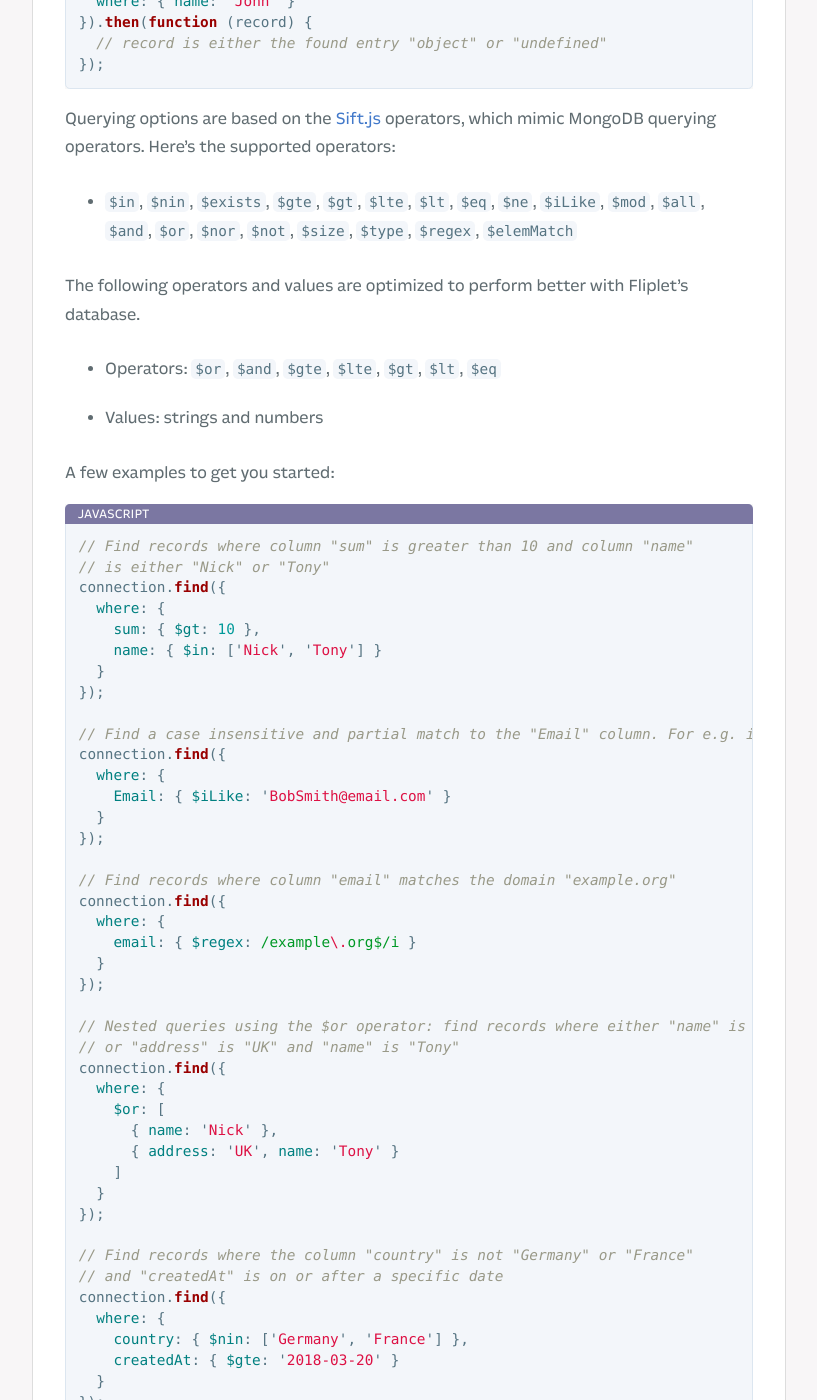
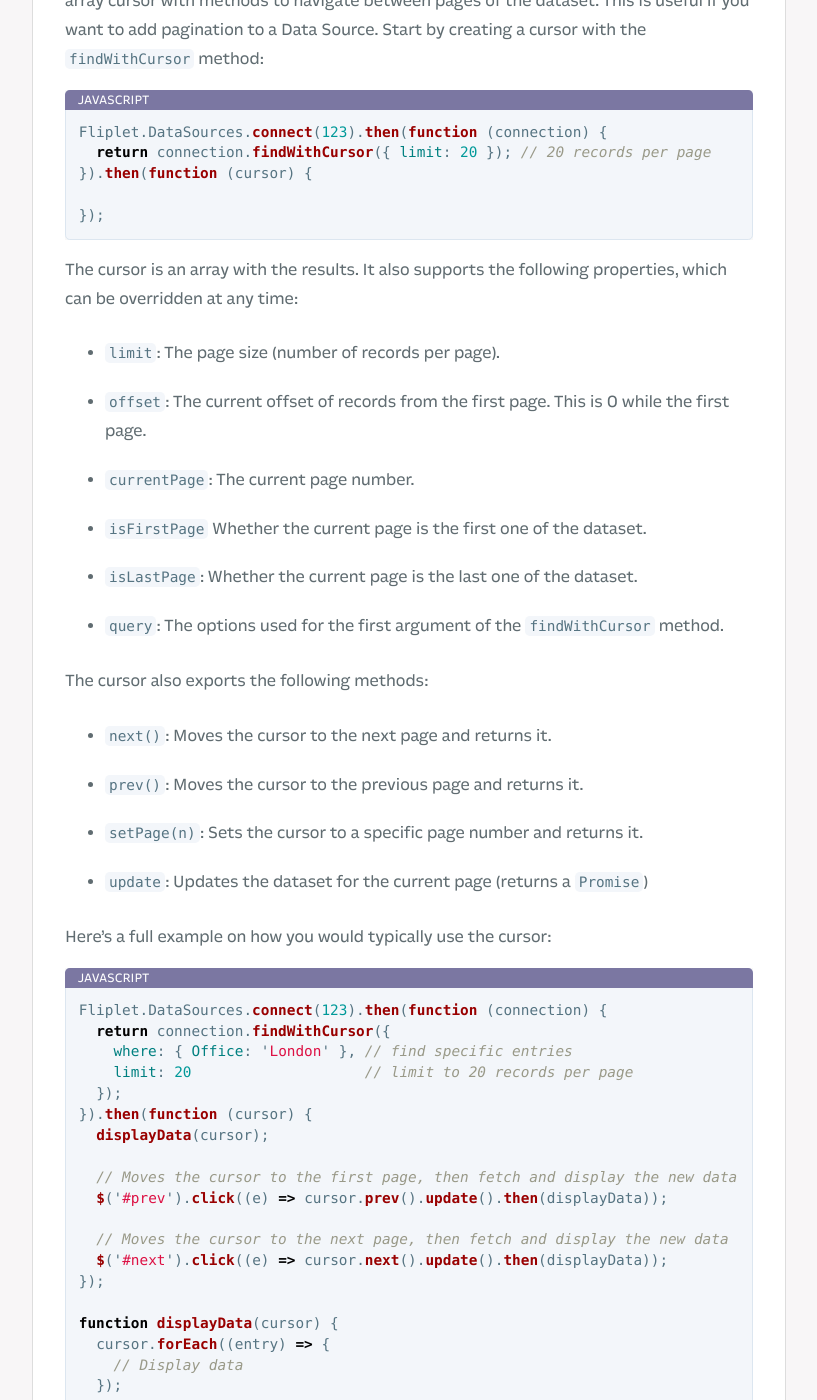
Before and after one commit to Fliplet/fliplet-cli, a Jekyll site: the page built from docs/API/fliplet-datasources.md, in a window 1280 px wide and 1400 px high, scrolled down 4628 px. Shown: the whole window, without its empty margins (254-1071 px from the left). Built offline with Jekyll 4.4.1, drawn with Linux system fonts in a browser that asks for light colours; nearby versions of some CDN libraries; our own code applies the rules of GitHub Pages for plain Markdown files; library files that are not in the unit come from our copies; comment, search, counter and statistics services are not loaded; a style sheet for code colours, icons or effects is not loaded; some of the changed text lies outside the part shown.

Commit message:
more docs for cursor

````diff
--- a/docs/API/fliplet-datasources.md
+++ b/docs/API/fliplet-datasources.md
@@ -13,7 +13,8 @@ The `fliplet-datasources` package contains the following namespaces:
       - [Connect to a data source by Name](#connect-to-a-data-source-by-name)
     - [Connection instance methods](#connection-instance-methods)
       - [Fetch all records from a data source](#fetch-all-records-from-a-data-source)
-      - [Find a specific record](#find-a-specific-record)
+      - [Fetch records with a pagination cursor](#fetch-records-with-a-pagination-cursor)
+      - [Find specific records](#find-specific-records)
       - [Find a record by its ID](#find-a-record-by-its-id)
       - [Filter the columns returned when finding records](#filter-the-columns-returned-when-finding-records)
       - [Run aggregation queries](#run-aggregation-queries)
@@ -118,6 +119,7 @@ Fliplet.DataSources.connectByName("Attendees").then(function (connection) {
 
 ### Fetch all records from a data source
 
+Use the `find` method to fetch all records from a Data source
 ```js
 // use "find" with no options to get all entries
 connection.find().then(function (records) {
@@ -145,7 +147,67 @@ Fliplet.DataSources.connect(123).then(function (connection) {
 });
 ```
 
-### Find a specific record
+### Fetch records with a pagination cursor
+
+A more powerful alternative to the `find` method is `findWithCursor`, which creates an array cursor with methods to navigate between pages of the dataset. This is useful if you want to add pagination to a Data Source. Start by creating a cursor with the `findWithCursor` method:
+
+```js
+Fliplet.DataSources.connect(123).then(function (connection) {
+  return connection.findWithCursor({ limit: 20 }); // 20 records per page
+}).then(function (cursor) {
+
+});
+```
+
+The cursor is an array with the results. It also supports the following properties, which can be overridden at any time:
+
+- `limit`: The page size (number of records per page).
+- `offset`: The current offset of records from the first page. This is 0 while the first page.
+- `currentPage`: The current page number.
+- `isFirstPage` Whether the current page is the first one of the dataset.
+- `isLastPage`: Whether the current page is the last one of the dataset.
+- `query`: The options used for the first argument of the `findWithCursor` method.
+
+The cursor also exports the following methods:
+
+- `next()`: Moves the cursor to the next page and returns it.
+- `prev()`: Moves the cursor to the previous page and returns it.
+- `setPage(n)`: Sets the cursor to a specific page number and returns it.
+- `update`: Updates the dataset for the current page (returns a `Promise`)
+
+Here's a full example on how you would typically use the cursor:
+
+```js
+Fliplet.DataSources.connect(123).then(function (connection) {
+  return connection.findWithCursor({
+    where: { Office: 'London' }, // find specific entries
+    limit: 20                    // limit to 20 records per page
+  });
+}).then(function (cursor) {
+  displayData(cursor);
+
+  // Moves the cursor to the first page, then fetch and display the new data
+  $('#prev').click((e) => cursor.prev().update().then(displayData));
+
+  // Moves the cursor to the next page, then fetch and display the new data
+  $('#next').click((e) => cursor.next().update().then(displayData));
+});
+
+function displayData(cursor) {
+  cursor.forEach((entry) => {
+    // Display data
+  });
+
+  if (cursor.isFirstPage) {
+    // Disable "previous" button
+  } else if (cursor.isLastPage) {
+    // Disable "next" button
+  }
+}
+```
+
+
+### Find specific records
 
 The `findOne` method allows you to look for up to one record, limiting the amount of entries returned if you're only looking for one specific entry.
 
@@ -166,7 +228,7 @@ The following operators and values are optimized to perform better with Fliplet'
   - Operators: `$or`, `$and`, `$gte`, `$lte`, `$gt`, `$lt`, `$eq`
   - Values: strings and numbers
 
-A few examples to get you started:
+All above operators are supported on `findOne` as well as `find`:
 
 ```js
 // Find records where column "sum" is greater than 10 and column "name"
````
Also changed, not shown: docs/API/components/dynamic-container.md (+6 -3 lines).
